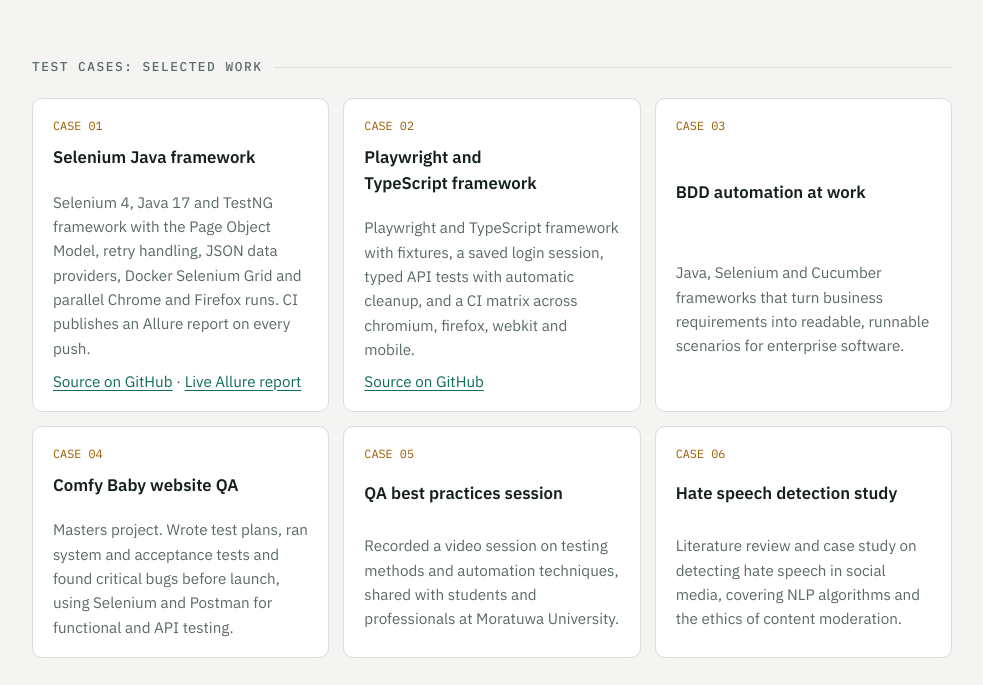
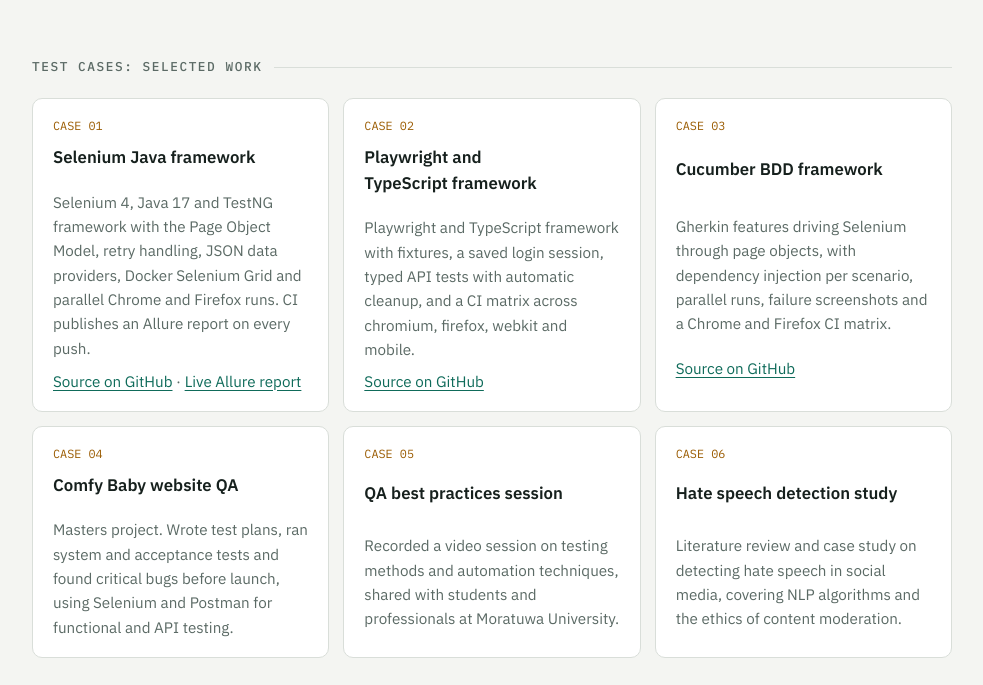
Before and after one commit to dilshana-dasthakeer/dilshana-dasthakeer.github.io, a plain HTML site: page index.html in a window 1280 px wide. Shown: the part 1820-2505 px from the top of the page, without its empty margins (148-1131 px from the left). Drawn offline with Linux system fonts and the light colour scheme.

Commit message:
Update index.html

```diff
--- a/index.html
+++ b/index.html
@@ -158,7 +158,7 @@ footer .wrap{border-top:1px solid var(--line);padding-top:22px;display:flex;flex
   <div class="grid">
     <article class="card case"><span class="id">CASE 01</span><h3>Selenium Java framework</h3><p>Selenium 4, Java 17 and TestNG framework with the Page Object Model, retry handling, JSON data providers, Docker Selenium Grid and parallel Chrome and Firefox runs. CI publishes an Allure report on every push.</p><p><a href="https://github.com/dilshana-dasthakeer/selenium-java-testng-framework">Source on GitHub</a> · <a href="https://dilshana-dasthakeer.github.io/selenium-java-testng-framework/">Live Allure report</a></p></article>
     <article class="card case"><span class="id">CASE 02</span><h3>Playwright and TypeScript framework</h3><p>Playwright and TypeScript framework with fixtures, a saved login session, typed API tests with automatic cleanup, and a CI matrix across chromium, firefox, webkit and mobile.</p><p><a href="https://github.com/dilshana-dasthakeer/playwright-typescript-framework">Source on GitHub</a></p></article>
-    <article class="card case"><span class="id">CASE 03</span><h3>BDD automation at work</h3><p>Java, Selenium and Cucumber frameworks that turn business requirements into readable, runnable scenarios for enterprise software.</p></article>
+    <article class="card case"><span class="id">CASE 03</span><h3>Cucumber BDD framework</h3><p>Gherkin features driving Selenium through page objects, with dependency injection per scenario, parallel runs, failure screenshots and a Chrome and Firefox CI matrix.</p><p><a href="https://github.com/dilshana-dasthakeer/cucumber-bdd-framework">Source on GitHub</a></p></article>
     <article class="card case"><span class="id">CASE 04</span><h3>Comfy Baby website QA</h3><p>Masters project. Wrote test plans, ran system and acceptance tests and found critical bugs before launch, using Selenium and Postman for functional and API testing.</p></article>
     <article class="card case"><span class="id">CASE 05</span><h3>QA best practices session</h3><p>Recorded a video session on testing methods and automation techniques, shared with students and professionals at Moratuwa University.</p></article>
     <article class="card case"><span class="id">CASE 06</span><h3>Hate speech detection study</h3><p>Literature review and case study on detecting hate speech in social media, covering NLP algorithms and the ethics of content moderation.</p></article>
```
